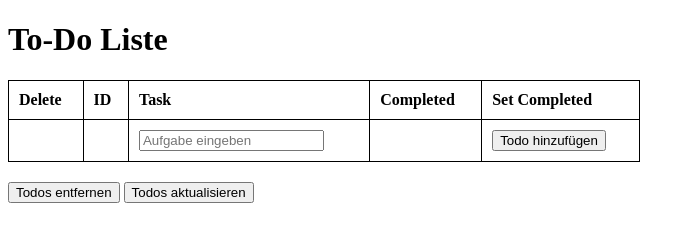
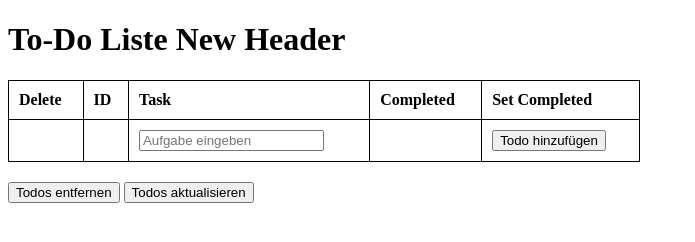
Before and after one commit to Manuu2407/TodoListServer, a plain HTML site: page todo-app/index.html in a window 1280 px wide. Shown: the whole page, without its empty margins (0-695 px from the left). Drawn offline with Linux system fonts and the light colour scheme; no server answers.

Commit message:
test commit

```diff
--- a/todo-app/index.html
+++ b/todo-app/index.html
@@ -8,7 +8,7 @@
     <title>To-Do Liste</title>
   </head>
   <body>
-    <h1>To-Do Liste</h1>
+    <h1>To-Do Liste New Header</h1>
     <table id="todo-table">
       <thead>
         <tr>
```
